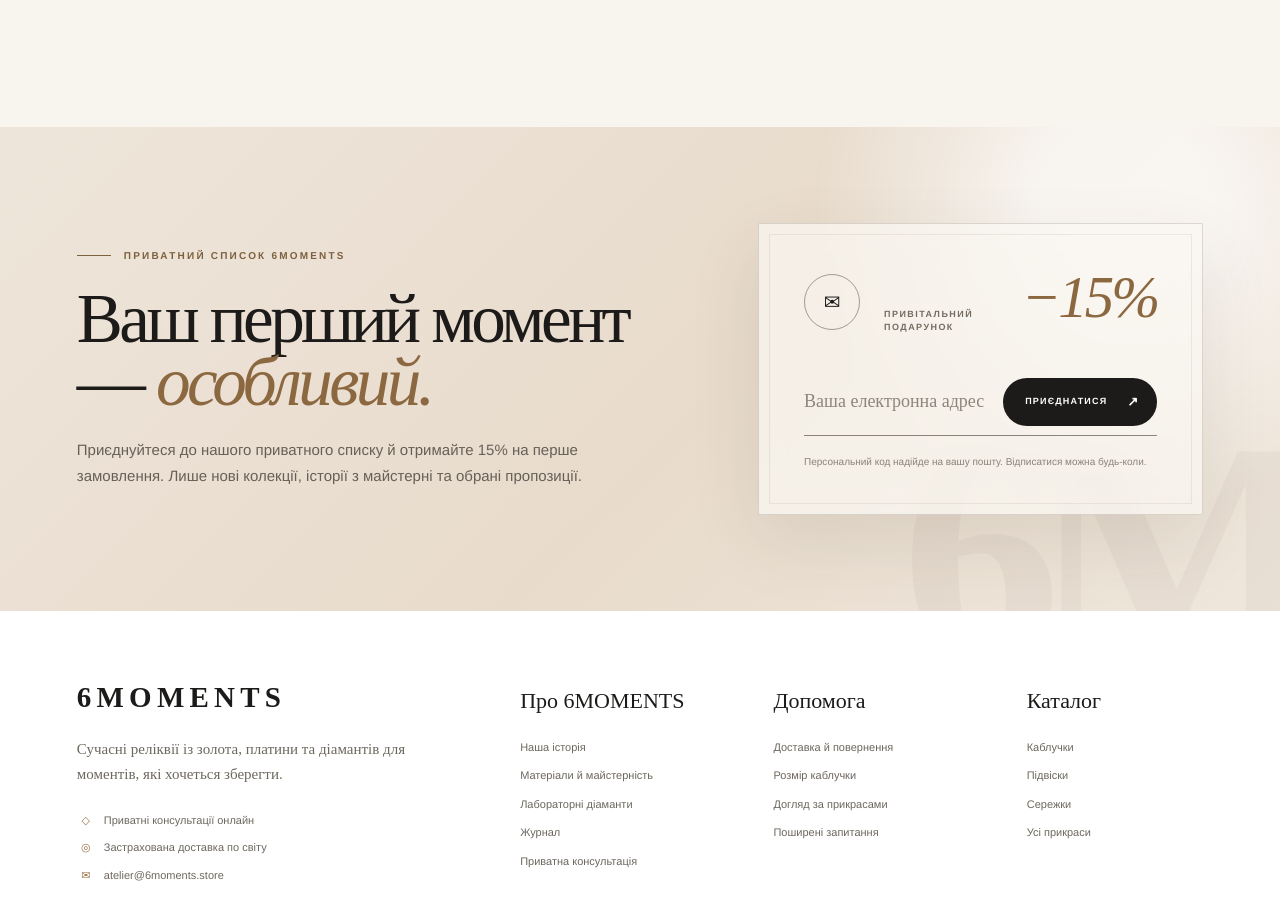
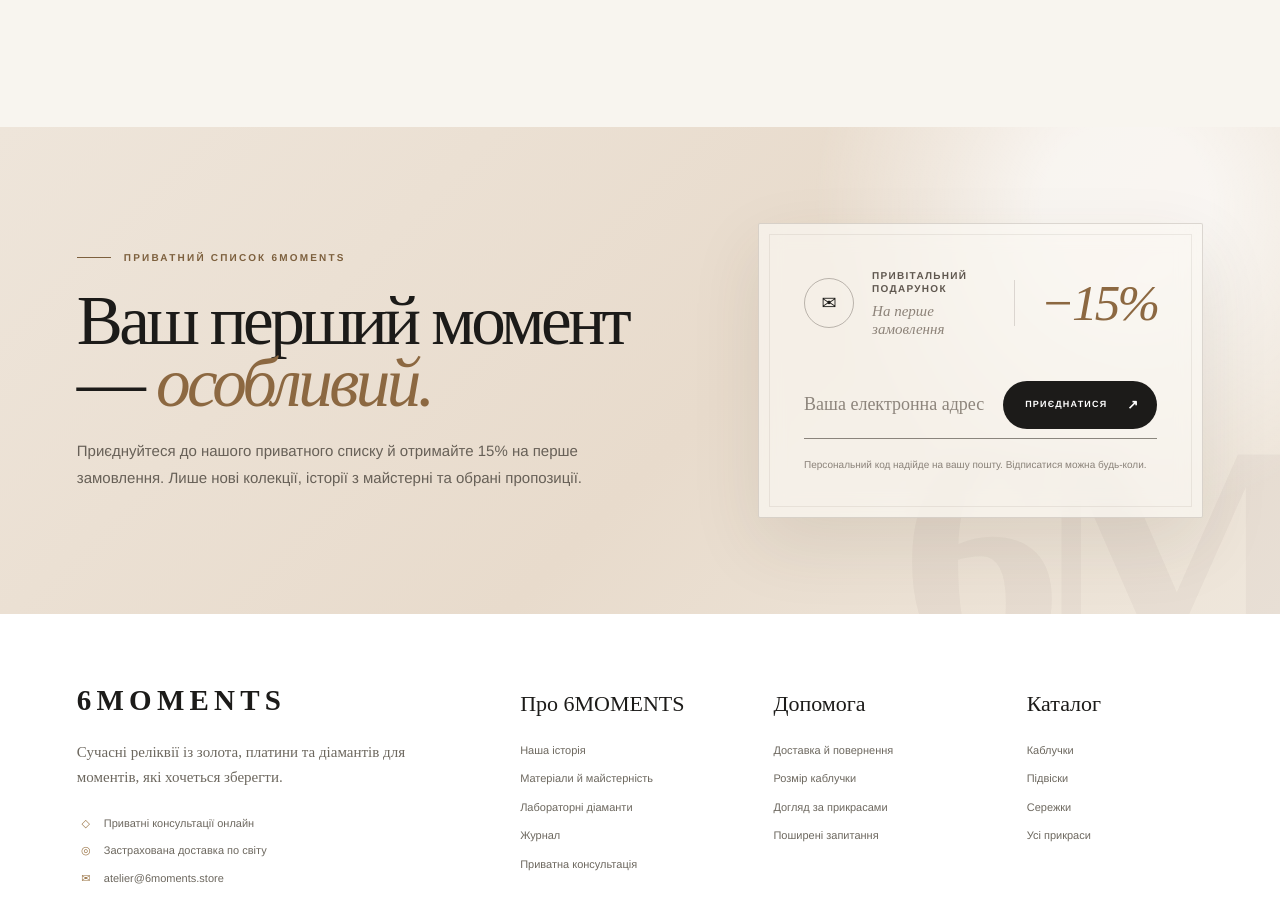
Before and after one commit to jenyaukraine/shopjewel, a Next.js app: page / in a window 1280 px wide. Shown: the part 8884-9790 px from the top of the page. Built offline with nearby package versions, Linux system fonts and the light colour scheme.

Commit message:
Refine product detail viewing and selectors

```diff
--- a/app/globals.css
+++ b/app/globals.css
@@ -249,9 +249,25 @@
 
 .breadcrumbs { max-width: 1500px; margin: auto; padding: 22px 4vw; display: flex; gap: 10px; color: #817a72; font-size: 9px; letter-spacing: .12em; text-transform: uppercase; }
 .product-detail { max-width: 1500px; margin: auto; padding: 10px 4vw 120px; display: grid; grid-template-columns: minmax(0,1.15fr) minmax(390px,.85fr); gap: 6vw; }
-.product-visual { min-height: 720px; position: sticky; top: 20px; display: grid; place-items: center; align-self: start; background: linear-gradient(145deg,#eee8e0,#d6c9ba); overflow: hidden; }
-.product-photo--detail { position: absolute; inset: 0; }
-.product-visual-caption { position: absolute; left: 24px; bottom: 22px; color: #776f66; font-size: 9px; letter-spacing: .18em; text-transform: uppercase; }
+.product-visual { --zoom-x: 50%; --zoom-y: 50%; min-height: 720px; position: sticky; top: 20px; display: grid; place-items: center; align-self: start; background: linear-gradient(145deg,#eee8e0,#d6c9ba); overflow: hidden; }
+.product-zoom-trigger { position: absolute; inset: 0; padding: 0; border: 0; color: inherit; background: transparent; cursor: zoom-in; overflow: hidden; }
+.product-photo--detail { position: absolute; inset: 0; transform-origin: var(--zoom-x) var(--zoom-y); transition: transform .7s cubic-bezier(.2,.8,.2,1); }
+.product-visual-caption { position: absolute; z-index: 2; left: 24px; bottom: 22px; color: #776f66; font-size: 9px; letter-spacing: .18em; text-transform: uppercase; pointer-events: none; }
+.product-zoom-hint { min-height: 38px; position: absolute; z-index: 2; right: 18px; bottom: 18px; display: flex; align-items: center; gap: 9px; padding: 0 14px 0 8px; border: 1px solid rgba(43,39,34,.16); border-radius: 999px; color: #3d3934; background: rgba(250,248,244,.88); box-shadow: 0 6px 22px rgba(48,39,30,.08); backdrop-filter: blur(8px); font-size: 9px; letter-spacing: .1em; text-transform: uppercase; transition: background .25s, transform .25s; }
+.product-zoom-hint > span { width: 24px; height: 24px; display: grid; place-items: center; border-radius: 50%; color: #fff; background: var(--ink); font-size: 13px; letter-spacing: 0; }
+.product-zoom-trigger:hover .product-zoom-hint, .product-zoom-trigger:focus-visible .product-zoom-hint { background: rgba(255,255,255,.96); transform: translateY(-2px); }
+.product-zoom-trigger:focus-visible { outline: 2px solid var(--ink); outline-offset: -5px; }
+.product-zoom-is-open { overflow: hidden; }
+.product-zoom-dialog { position: fixed; z-index: 1000; inset: 0; display: grid; grid-template-rows: minmax(0,1fr) auto; place-items: center; padding: 42px; color: #eee9e2; background: rgba(20,18,16,.94); backdrop-filter: blur(14px); animation: product-zoom-in .24s ease-out both; }
+.product-zoom-stage { width: min(86vw,980px); height: min(82vh,980px); position: relative; overflow: hidden; background: #dfd5c9; }
+.product-zoom-image { width: 100%; height: 100%; display: block; object-fit: contain; }
+.product-zoom-close { width: 48px; height: 48px; position: fixed; z-index: 2; top: 20px; right: 22px; display: grid; place-items: center; border: 1px solid rgba(255,255,255,.38); border-radius: 50%; color: #fff; background: rgba(255,255,255,.06); font: 30px/1 var(--serif); cursor: pointer; transition: background .2s, transform .2s; }
+.product-zoom-close:hover, .product-zoom-close:focus-visible { background: rgba(255,255,255,.16); transform: rotate(5deg); }
+.product-zoom-dialog > p { margin: 18px 0 0; color: rgba(255,255,255,.58); font-size: 9px; letter-spacing: .12em; text-transform: uppercase; }
+@keyframes product-zoom-in { from { opacity: 0; } }
+@media (hover: hover) and (pointer: fine) {
+  .product-zoom-trigger:hover .product-photo--detail { transform: scale(1.6); }
+}
 .product-copy { padding-top: 34px; }
 .product-copy h1 { margin: 14px 0 12px; font: 400 clamp(48px,5vw,76px)/.92 var(--serif); letter-spacing: -.04em; }
 .product-price { margin: 0 0 30px; font: 27px var(--serif); }
@@ -264,8 +280,15 @@
 .option-group legend { width: 100%; margin-bottom: 13px; font-size: 10px; letter-spacing: .12em; text-transform: uppercase; }
 .option-group legend strong { float: right; font-weight: 500; letter-spacing: 0; text-transform: none; }
 .option-values { display: flex; flex-wrap: wrap; gap: 8px; }
-.option-values button { min-height: 40px; padding: 0 15px; border: 1px solid var(--line); background: transparent; font-size: 11px; transition: .2s; }
+.option-values--metal, .option-values--stone { display: grid; grid-template-columns: repeat(3,minmax(0,1fr)); }
+.option-values--sizes { display: grid; grid-template-columns: repeat(5,minmax(0,1fr)); }
+.option-values button { min-height: 46px; padding: 7px 12px; border: 1px solid var(--line); background: transparent; font-size: 11px; line-height: 1.2; transition: color .2s, background .2s, border-color .2s, transform .2s; }
+.option-values--metal button, .option-values--stone button { min-width: 0; }
+.option-values--sizes button { min-width: 0; min-height: 62px; display: flex; align-items: center; justify-content: center; flex-direction: column; gap: 5px; padding: 7px 3px; font-size: 13px; }
+.option-values--sizes small { color: var(--muted); font-size: 8px; white-space: nowrap; transition: color .2s; }
 .option-values button:hover, .option-values button[aria-pressed="true"] { color: white; background: var(--ink); border-color: var(--ink); }
+.option-values button:hover { transform: translateY(-1px); }
+.option-values--sizes button:hover small, .option-values--sizes button[aria-pressed="true"] small { color: rgba(255,255,255,.68); }
 .add-button { width: 100%; margin-top: 26px; }
 .engraving-field { display: block; margin-top: 24px; font-size: 9px; font-weight: 600; letter-spacing: .12em; text-transform: uppercase; }
 .engraving-field input { width: 100%; margin-top: 9px; padding: 14px 0; border: 0; border-bottom: 1px solid var(--ink); background: transparent; letter-spacing: 0; text-transform: none; }
@@ -484,20 +507,46 @@
   border: 1px solid rgba(62,51,40,.08);
   pointer-events: none;
 }
-.footer-offer-heading { position: relative; display: flex; align-items: center; justify-content: space-between; gap: 24px; }
+.footer-offer-heading {
+  position: relative;
+  display: grid;
+  grid-template-columns: auto minmax(0,1fr) auto;
+  align-items: center;
+  gap: 18px;
+}
 .footer-mail-icon {
-  width: 56px;
-  height: 56px;
-  flex: 0 0 56px;
+  width: 50px;
+  height: 50px;
   display: grid;
   place-items: center;
-  border: 1px solid rgba(60,52,44,.45);
+  border: 1px solid rgba(60,52,44,.32);
   border-radius: 50%;
-  font-size: 20px;
+  font: 18px/1 var(--sans);
 }
-.footer-offer-heading > div { flex: 1; display: flex; align-items: baseline; justify-content: space-between; gap: 20px; }
-.footer-offer-heading p { margin: 0; color: #746b61; font-size: 9px; font-weight: 600; letter-spacing: .16em; text-transform: uppercase; }
-.footer-offer-heading strong { color: #8c6841; font: italic 400 clamp(48px,4.6vw,72px)/1 var(--serif); letter-spacing: -.05em; white-space: nowrap; }
+.footer-offer-copy { min-width: 0; }
+.footer-offer-heading p {
+  margin: 0 0 6px;
+  color: #5f574f;
+  font-size: 10px;
+  font-weight: 600;
+  letter-spacing: .13em;
+  line-height: 1.35;
+  text-transform: uppercase;
+}
+.footer-offer-copy > span {
+  display: block;
+  color: #8d8379;
+  font: italic 15px/1.2 var(--serif);
+}
+.footer-offer-heading strong {
+  min-width: 128px;
+  padding-left: 25px;
+  border-left: 1px solid rgba(60,52,44,.16);
+  color: #8c6841;
+  font: italic 400 clamp(50px,4vw,64px)/.9 var(--serif);
+  letter-spacing: -.055em;
+  white-space: nowrap;
+}
 .footer-signup form {
   position: relative;
   margin-top: 34px;
@@ -1193,6 +1242,12 @@
   .option-values button, .add-button, .view-bag-link, .quantity button, .remove-item, .checkout-button, .back-button { min-height: 44px; }
   .product-detail { padding: 0 18px 90px; gap: 30px; }
   .product-visual { min-height: 440px; }
+  .product-visual-caption { left: 16px; bottom: 16px; }
+  .product-zoom-hint { right: 12px; bottom: 12px; padding-right: 10px; }
+  .product-zoom-dialog { padding: 64px 14px 20px; }
+  .product-zoom-stage { width: 100%; height: min(74vh,620px); }
+  .product-zoom-close { width: 44px; height: 44px; top: 12px; right: 14px; }
+  .product-zoom-dialog > p { margin-top: 12px; text-align: center; }
   .product-copy h1 { font-size: 52px; }
   .interior-hero { min-height: 480px; padding: 70px 22px; }
   .interior-hero h1 { font-size: clamp(55px,17vw,78px); }
@@ -1234,11 +1289,11 @@
   .footer-signup h2 { margin: 20px 0 20px; font-size: clamp(50px,14vw,68px); }
   .footer-signup-copy { font-size: 14px; }
   .footer-signup-card { padding: 28px 22px 30px; }
-  .footer-mail-icon { width: 48px; height: 48px; flex-basis: 48px; font-size: 17px; }
-  .footer-offer-heading { gap: 15px; }
-  .footer-offer-heading > div { gap: 10px; }
-  .footer-offer-heading p { max-width: 110px; line-height: 1.5; }
-  .footer-offer-heading strong { font-size: 48px; }
+  .footer-mail-icon { width: 44px; height: 44px; font-size: 16px; }
+  .footer-offer-heading { gap: 12px; }
+  .footer-offer-heading p { margin-bottom: 4px; font-size: 9px; line-height: 1.35; }
+  .footer-offer-copy > span { font-size: 13px; }
+  .footer-offer-heading strong { min-width: 105px; padding-left: 15px; font-size: 46px; }
   .footer-signup form { margin-top: 24px; grid-template-columns: 1fr; border-bottom: 0; }
   .footer-signup input { height: 56px; padding: 0 14px; border: 1px solid rgba(50,44,38,.35); background: rgba(255,255,255,.45); font-size: 16px; }
   .footer-signup form:focus-within { border-color: transparent; box-shadow: none; }
--- a/app/storefront.tsx
+++ b/app/storefront.tsx
@@ -42,6 +42,14 @@
   EUR: 0.92,
   CZK: 23.4,
   UAH: 41.2,
+};
+
+const ringDiameters: Record<string, string> = {
+  "48": "15,3",
+  "50": "15,9",
+  "52": "16,5",
+  "54": "17,2",
+  "56": "17,8",
 };
 
 function formatMoney(price: number, currency: CurrencyCode) {
@@ -979,6 +987,22 @@
   const [added, setAdded] = useState(false);
   const [engraving, setEngraving] = useState("");
   const [hintSent, setHintSent] = useState(false);
+  const [zoomOpen, setZoomOpen] = useState(false);
+
+  useEffect(() => {
+    if (!zoomOpen) return;
+
+    const closeOnEscape = (event: globalThis.KeyboardEvent) => {
+      if (event.key === "Escape") setZoomOpen(false);
+    };
+
+    document.body.classList.add("product-zoom-is-open");
+    window.addEventListener("keydown", closeOnEscape);
+    return () => {
+      document.body.classList.remove("product-zoom-is-open");
+      window.removeEventListener("keydown", closeOnEscape);
+    };
+  }, [zoomOpen]);
 
   function addProduct() {
     onAdd(product, engraving ? { ...selected, Гравіювання: engraving } : selected);
@@ -991,7 +1015,22 @@
         <Link href="/collections">Колекція</Link><span aria-hidden="true">/</span><span>{product.title}</span>
       </div>
       <section className="product-detail">
-        <div className="product-visual">
+        <div
+          className="product-visual"
+          onPointerMove={(event) => {
+            const bounds = event.currentTarget.getBoundingClientRect();
+            const x = ((event.clientX - bounds.left) / bounds.width) * 100;
+            const y = ((event.clientY - bounds.top) / bounds.height) * 100;
+            event.currentTarget.style.setProperty("--zoom-x", `${x}%`);
+            event.currentTarget.style.setProperty("--zoom-y", `${y}%`);
+          }}
+        >
+          <button
+            aria-label={`Роздивитися ${product.title} зблизька`}
+            className="product-zoom-trigger"
+            onClick={() => setZoomOpen(true)}
+            type="button"
+          >
             <Image
               className="product-photo product-photo--detail"
               src={product.image}
@@ -1002,6 +1041,10 @@
               sizes="(max-width: 900px) 100vw, 58vw"
               priority
             />
+            <span className="product-zoom-hint" aria-hidden="true">
+              <span>＋</span> Роздивитися деталі
+            </span>
+          </button>
           <span className="product-visual-caption">{product.moment}</span>
         </div>
         <div className="product-copy">
@@ -1021,10 +1064,31 @@
           <div className="option-groups">
             {product.options.map((option) => (
               <fieldset className="option-group" key={option.name}>
-                <legend>{option.name}: <strong>{selected[option.name]}</strong></legend>
-                <div className="option-values">
-                  {option.values.map((value) => (
+                <legend>
+                  {option.name}:
+                  <strong>
+                    {selected[option.name]}
+                    {option.name === "Розмір каблучки" && ringDiameters[selected[option.name]]
+                      ? ` · Ø ${ringDiameters[selected[option.name]]} мм`
+                      : ""}
+                  </strong>
+                </legend>
+                <div
+                  className={`option-values ${
+                    option.name === "Розмір каблучки"
+                      ? "option-values--sizes"
+                      : option.name === "Метал"
+                        ? "option-values--metal"
+                        : option.name === "Камінь"
+                          ? "option-values--stone"
+                          : ""
+                  }`}
+                >
+                  {option.values.map((value) => {
+                    const diameter = option.name === "Розмір каблучки" ? ringDiameters[value] : undefined;
+                    return (
                       <button
+                        aria-label={diameter ? `Розмір ${value}, внутрішній діаметр ${diameter} міліметра` : undefined}
                         aria-pressed={selected[option.name] === value}
                         key={value}
                         onClick={() => {
@@ -1033,9 +1097,11 @@
                         }}
                         type="button"
                       >
-                      {value}
+                        <span>{value}</span>
+                        {diameter && <small>Ø {diameter} мм</small>}
                       </button>
-                  ))}
+                    );
+                  })}
                 </div>
               </fieldset>
             ))}
@@ -1101,6 +1167,38 @@
           </details>
         </div>
       </section>
+      {zoomOpen && (
+        <div
+          aria-label={`Збільшене фото ${product.title}`}
+          aria-modal="true"
+          className="product-zoom-dialog"
+          onClick={(event) => {
+            if (event.target === event.currentTarget) setZoomOpen(false);
+          }}
+          role="dialog"
+        >
+          <button
+            aria-label="Закрити збільшене фото"
+            className="product-zoom-close"
+            onClick={() => setZoomOpen(false)}
+            type="button"
+          >
+            ×
+          </button>
+          <div className="product-zoom-stage">
+            <Image
+              alt={`${product.title}, збільшений вигляд`}
+              className="product-zoom-image"
+              height={1600}
+              priority
+              src={product.image}
+              unoptimized
+              width={1600}
+            />
+          </div>
+          <p>Натисніть поза фото або Esc, щоб закрити</p>
+        </div>
+      )}
       {related[0] && (
         <section className="bundle-section">
           <div>
@@ -2266,11 +2364,12 @@
 
           <div className="footer-signup-card">
             <div className="footer-offer-heading">
-              <span className="footer-mail-icon" aria-hidden="true">✉</span>
-              <div>
+              <span className="footer-mail-icon" aria-hidden="true">✉︎</span>
+              <div className="footer-offer-copy">
                 <p>Привітальний подарунок</p>
+                <span>На перше замовлення</span>
+              </div>
               <strong>−15%</strong>
-              </div>
             </div>
             <form
               onSubmit={(event) => {
```
Lines whose indentation alone changed are shown as unchanged.
